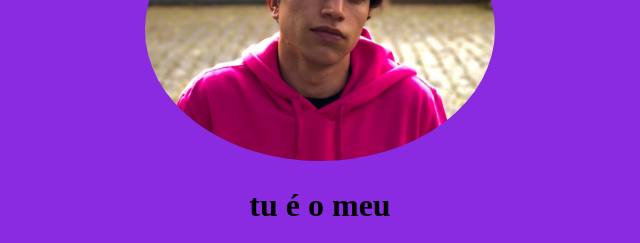
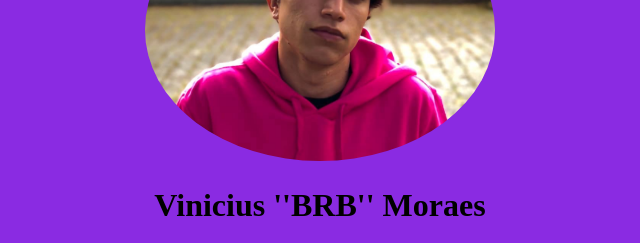
Before and after one commit to fehmcs/brb, a plain HTML site: page tueomeu.html in a window 1280 px wide. Shown: the top 243 px of the page, without its empty margins (320-960 px from the left). Drawn offline with Linux system fonts and the light colour scheme.

Commit message:
oi amigo

```diff
--- a/tueomeu.html
+++ b/tueomeu.html
@@ -6,7 +6,7 @@
     <body>
 
         <img class="palacio" src="brb.png" width='350px'/>
-        <h1>tu é o meu</h1>
+        <h1>Vinicius ''BRB'' Moraes</h1>
     <img class="logo" src='high.png'/>
     </body>
 </html>
```
